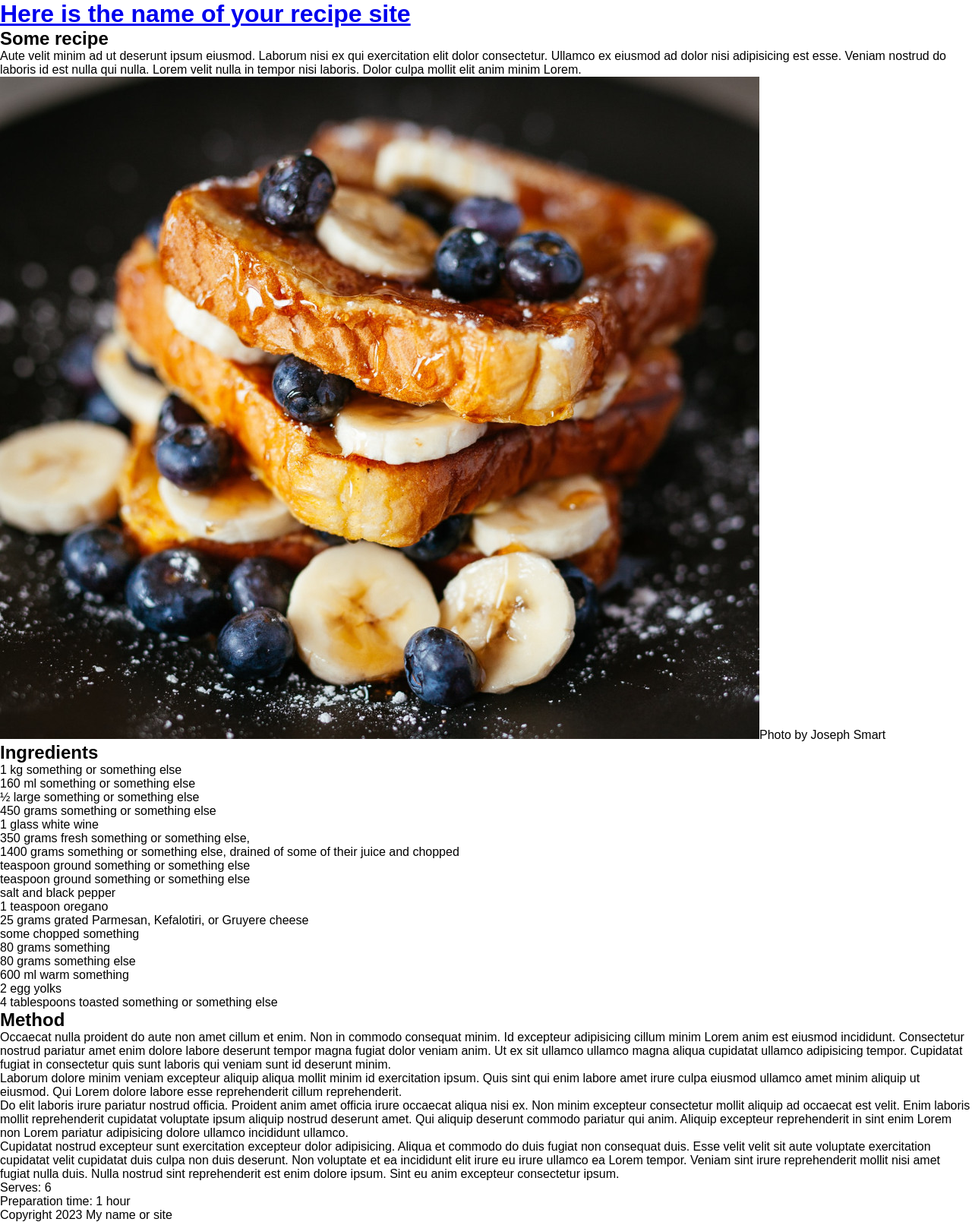
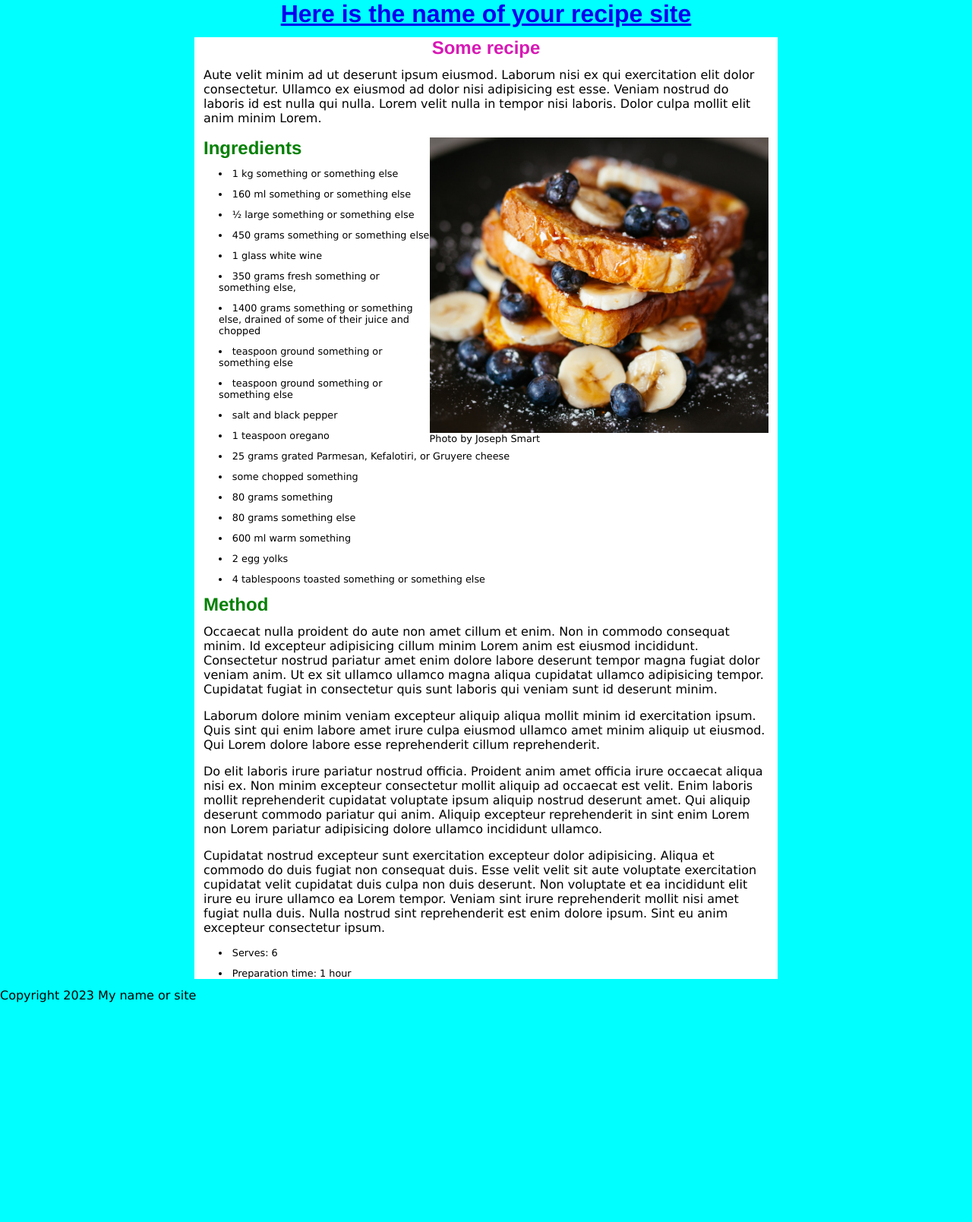
Before and after one commit to Loohwis/Recipe1, a Jekyll site: the page built from _recipes/recipe1.md, in a window 1280 px wide. Shown: the whole page at 76% size. Built offline with Jekyll 4.4.1, drawn with Linux system fonts in a browser that asks for light colours; after the commit the page ends 1336 px from its top, so only the background shows below that.

Commit message:
Update recipes.css

```diff
--- a/styles/recipes.css
+++ b/styles/recipes.css
@@ -1,7 +1,7 @@
 /*! CSS bare bones for recipes site */
 
  html {
-  font-family: sans-serif;
+  font-family:'Lucida Sans', 'Lucida Sans Regular', 'Lucida Grande', 'Lucida Sans Unicode', Geneva, Verdana, sans-serif;
   -ms-text-size-adjust: 100%;
   -webkit-text-size-adjust: 100%;
 }
@@ -13,3 +13,58 @@
 }
 
 /* the rest is up to you */
+
+body {
+  background-color: cyan;
+}
+h1 {
+  color: rgb(215, 25, 181);
+  margin-bottom: 12px;
+  text-align: center;
+}
+
+h2 {
+  color: green;
+  margin: 0 0 12px 0;
+}
+
+h1,h2 {
+  font-family: 'Franklin Gothic Medium', 'Arial Narrow', Arial, sans-serif;
+}
+
+p {
+  color:black;
+  margin-bottom: 1em;
+}
+
+main {
+width: 60%;
+max-width: 800px;
+/* border: 1px solid gray; */
+padding: 0 12px;
+margin: 0 auto;
+background-color: white;
+}
+
+img {
+  width: 60%;
+  float: right;
+}
+
+ul {
+  margin-left: 20px;
+  /* columns: 2; */
+  /* column-rule: 1px solid blue; */
+}
+
+li {
+  font-size: .8em;
+  margin-bottom: 12px;
+  list-style-position: inside;
+}
+
+.caption {
+  font-size:.8em;
+  float:right;
+  width:60%;
+}
```
